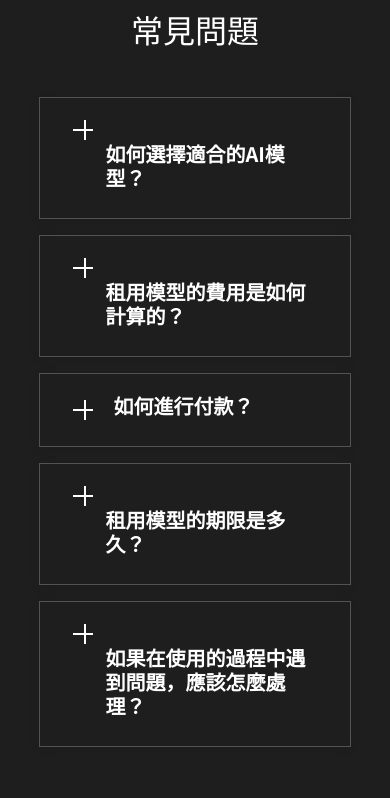
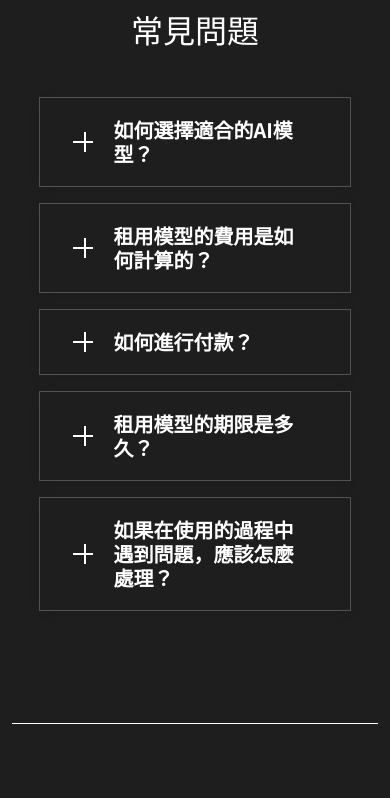
Before and after one commit to GinaTung/202306AI, a plain HTML site: page pricing.html in a window 390 px wide. Shown: the part 6930-7728 px from the top of the page. Drawn offline with nearby package versions, Linux system fonts and the light colour scheme.

Commit message:
修改qa text mb

```diff
--- a/css/qa.css
+++ b/css/qa.css
@@ -46,9 +46,15 @@
 	flex-wrap: wrap;
 	align-items: center;
 }
+@media (max-width: 576px) {
+	.qa-title {
+		flex-wrap: nowrap;
+	}
+  }
 .qa-title h6{
 	font-weight: bold;
 	margin-left: 25px;
+	margin-bottom: 0;
 }
 .qa-xy{
 	display: flex;
```
